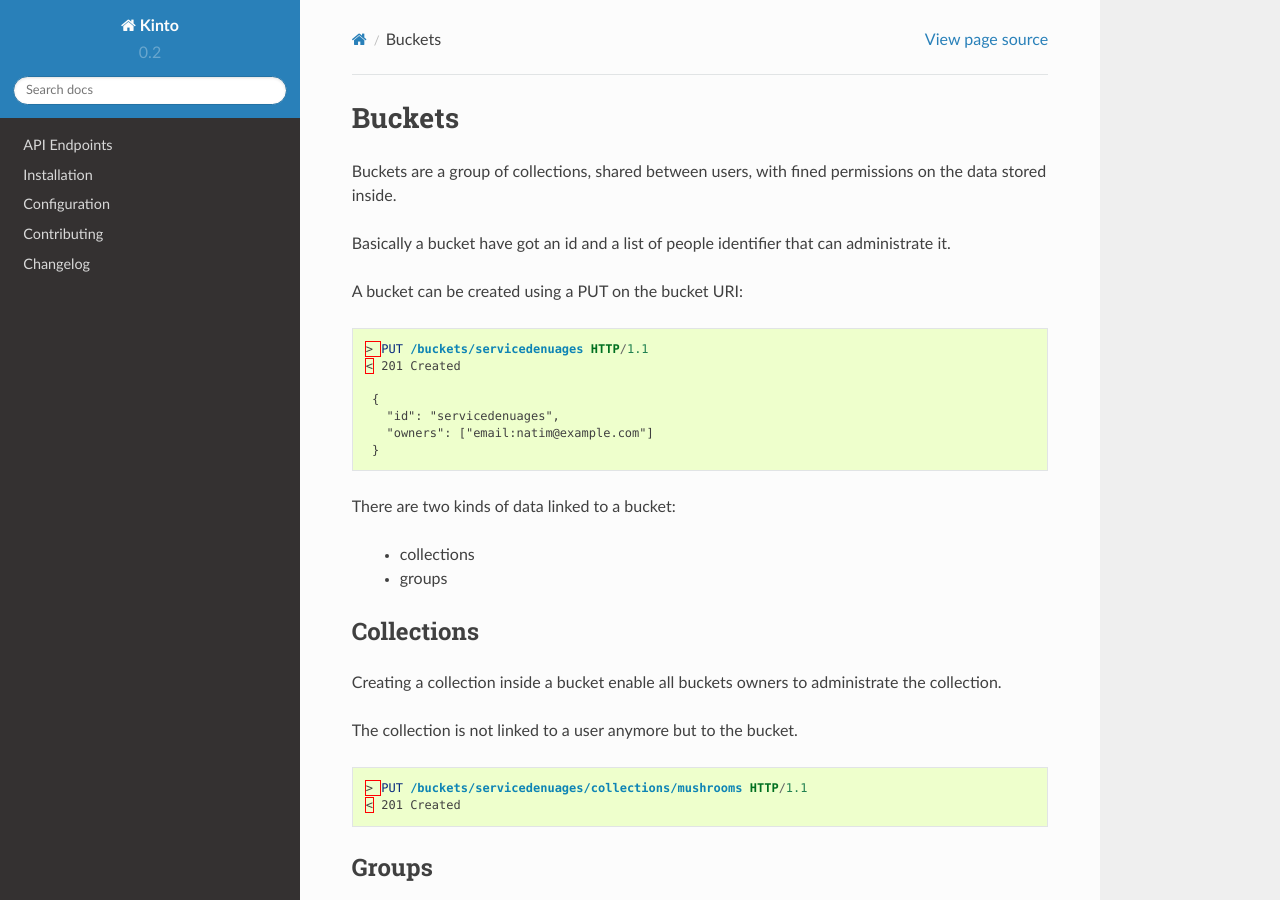
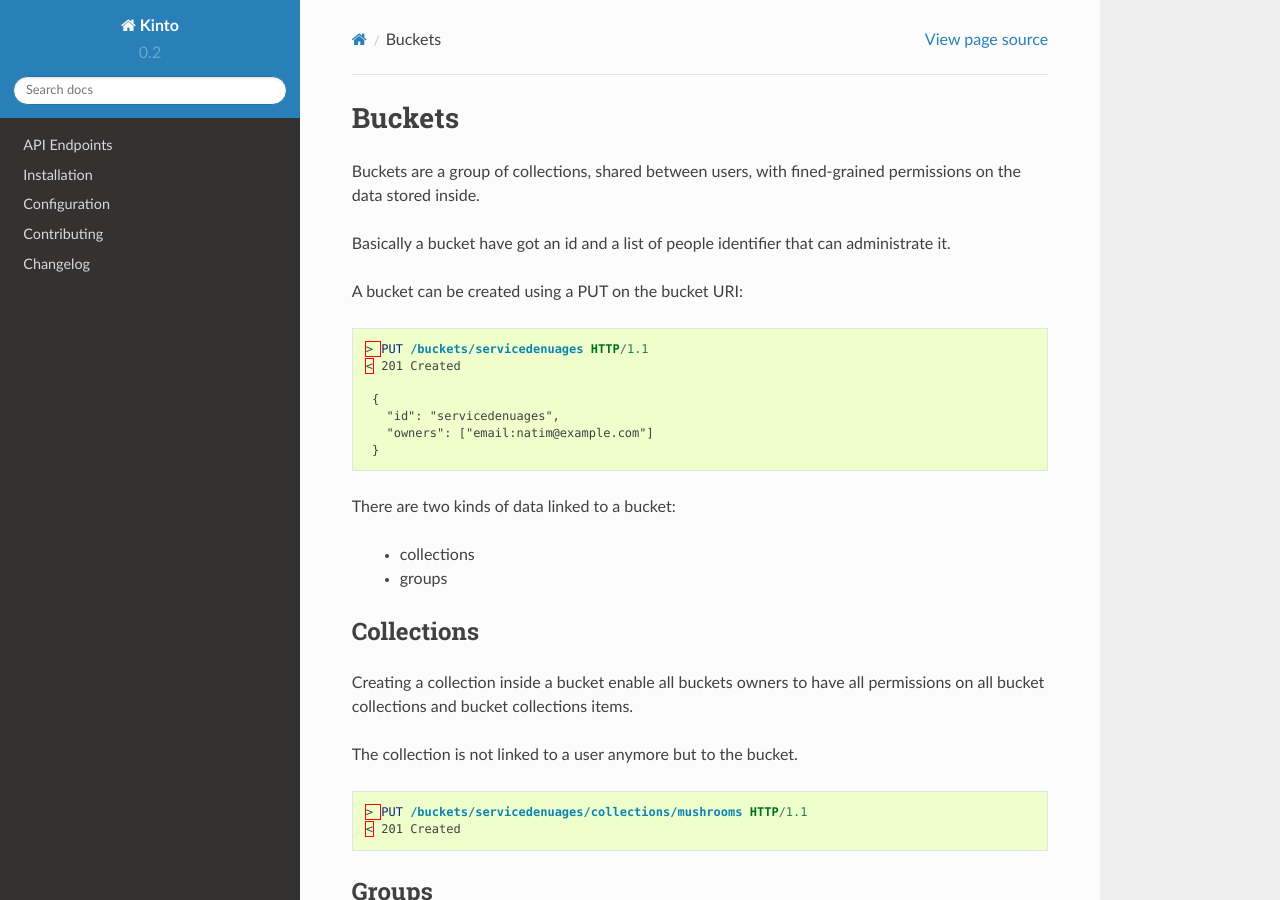
Before and after one commit to Kinto/kinto, a Sphinx documentation site: the page built from docs/buckets.rst, in a window 1280 px wide and 900 px high. Built offline with Sphinx 7.4.7 and the Read the Docs theme 2.0.0, drawn with Linux system fonts in a browser that asks for light colours.

Commit message:
@ametaireau review.

```diff
--- a/docs/buckets.rst
+++ b/docs/buckets.rst
@@ -1,7 +1,7 @@
 Buckets
 #######
 
-Buckets are a group of collections, shared between users, with fined
+Buckets are a group of collections, shared between users, with fined-grained
 permissions on the data stored inside.
 
 Basically a bucket have got an id and a list of people identifier that
@@ -30,7 +30,8 @@ Collections
 ===========
 
 Creating a collection inside a bucket enable all buckets owners to
-administrate the collection.
+have all permissions on all bucket collections and bucket collections
+items.
 
 The collection is not linked to a user anymore but to the bucket.
 
```
